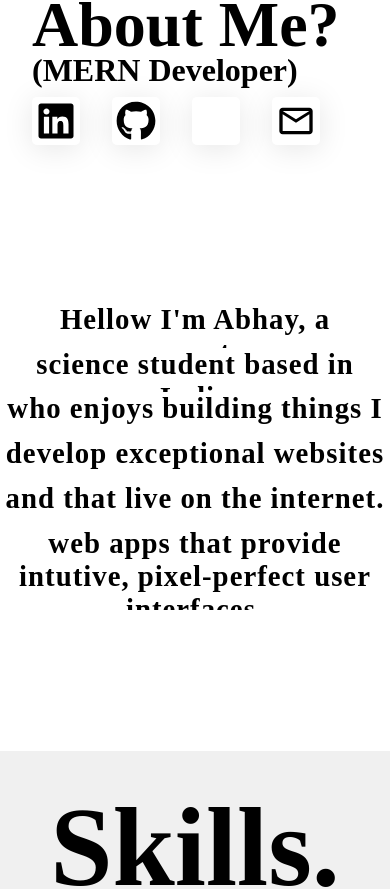
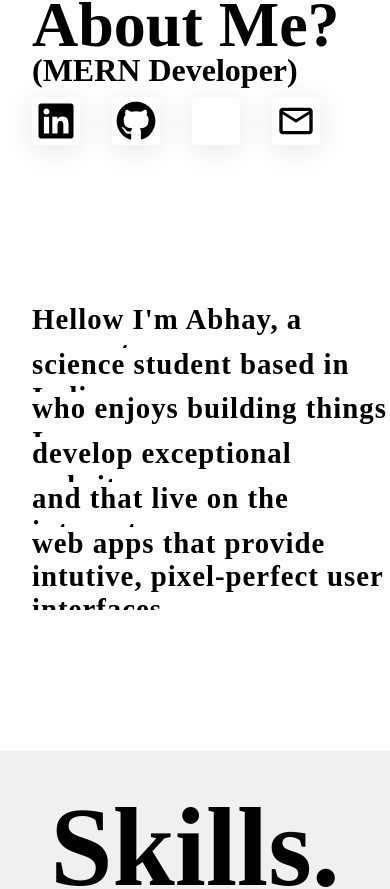
Before and after one commit to 9xVibee/PORTFOLIO, a React (Vite) app: page / in a window 390 px wide. Shown: the part 937-1826 px from the top of the page. Built offline with nearby package versions, Linux system fonts and the light colour scheme; some icons are missing; a web font is replaced by a local one.

Commit message:
Navbar and About me page responsiveness for tab view fixed!

```diff
--- a/src/component/Navbar/Navbar.css
+++ b/src/component/Navbar/Navbar.css
@@ -197,7 +197,7 @@ span+span {
     }
 }
 
-@media screen and (max-width:431px) {
+@media screen and (max-width:768px) {
     .bitemoji-container {
         width: 3.5rem;
         height: 3.5rem;
--- a/src/pages/AboutMe/AboutMe.css
+++ b/src/pages/AboutMe/AboutMe.css
@@ -168,12 +168,32 @@ p {
 
 @media screen and (max-width:620px) {
     .right-abt-p p {
-        font-size: 1.6rem;
-        text-align: center;
+        font-size: 1.7rem;
+        text-align: left;
+    }
+
+    .right-abt {
+        padding-left: 1rem;
     }
 }
 
-@media screen and (max-width:391px) {
+@media screen and (max-width:541px) {
+    .right-abt-p p {
+        font-size: 1.6rem;
+    }
+}
+
+@media screen and (max-width:501px) {
+    .right-abt-p p {
+        font-size: 1.5rem;
+    }
+
+    .right-abt {
+        padding-left: 0;
+    }
+}
+
+@media screen and (max-width:460px) {
     .left-abt {
         margin-bottom: -5rem;
     }
@@ -193,12 +213,21 @@ p {
 
     .right-abt-p p {
         font-size: 1.8rem;
+        text-align: left;
+    }
+
+    .right-abt {
+        padding-left: 2rem;
     }
 }
 
-@media screen and (max-width:335px) {
+@media screen and (max-width:372px) {
+    .right-abt {
+        padding-left: 0;
+    }
+
     .right-abt-p p {
-        text-align: left;
+        text-align: center;
     }
 }
 
--- a/src/pages/Projects/Projects.jsx
+++ b/src/pages/Projects/Projects.jsx
@@ -54,7 +54,7 @@ const Projects = () => {
               <img src={Project1Img} alt="" />
             </div>
             <div className="project-h1-container">
-              <h1>AdidasClone</h1>
+              <h1>Adidas Clone</h1>
               <div className="icon-container-project">
                 <img src={HtmlImg} alt="" />
                 <img src={CssImg} alt="" />
```
